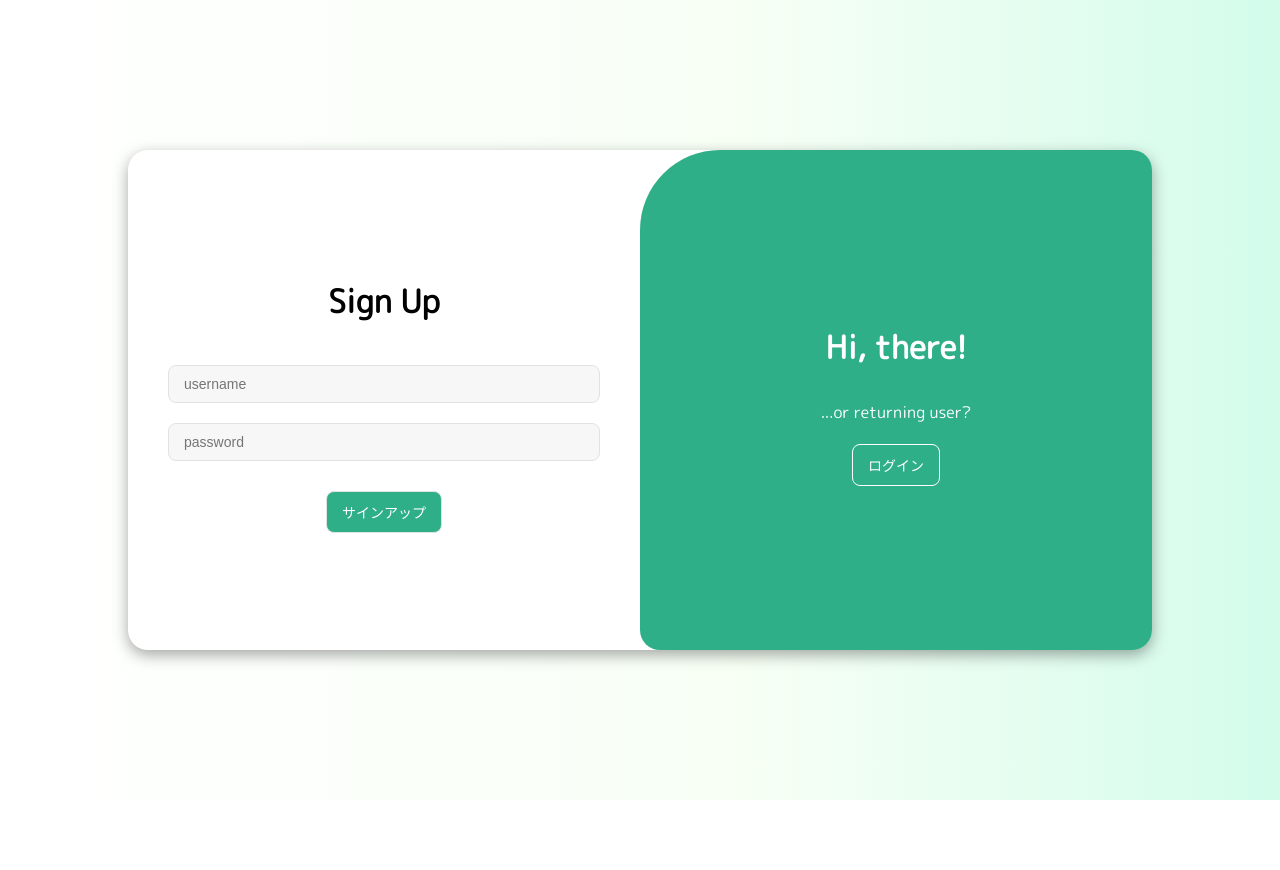
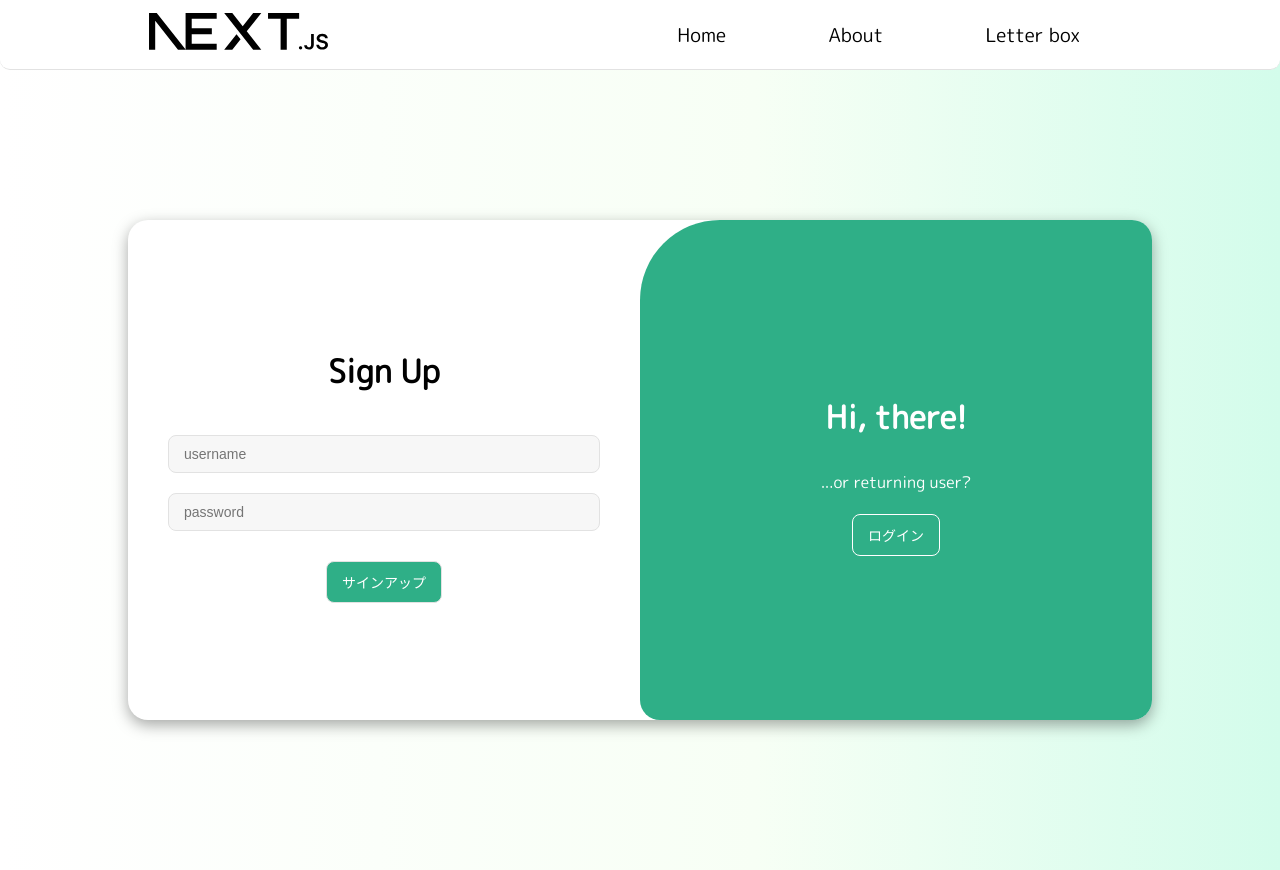
Before and after one commit to bq22005/willtify, a Next.js app: page /auth in a window 1280 px wide. Before the commit the page ends 800 px from the top, so only its background shows below. Built offline with nearby package versions, Linux system fonts and the light colour scheme.

Commit message:
Update header layout

```diff
--- a/src/app/globals.css
+++ b/src/app/globals.css
@@ -17,3 +17,8 @@ body {
   padding: 0;
   margin: 0;
 }
+
+a {
+  color: inherit;
+  text-decoration: none;
+}
--- /dev/null
+++ b/src/app/layout.module.css
@@ -0,0 +1,24 @@
+.container {
+    width: 100%;
+    height: 70px;
+    background-color: #fff;
+    border-bottom: 1px solid #e2e2e2;
+    border-radius: 0 0 10px 10px;
+    display: flex;
+    align-items: center;
+    justify-content: space-around;
+}
+
+.headerLogo {
+    width: 14vw;
+}
+
+.navList {
+    display: flex;
+}
+
+.navItem {
+    margin: 0 4vw;
+    list-style: none;
+    font-size: clamp(0.5rem, calc(0.5rem + 1vw), 1.2rem);
+}
--- a/src/app/layout.tsx
+++ b/src/app/layout.tsx
@@ -1,6 +1,7 @@
 import type { Metadata } from "next";
 import { M_PLUS_Rounded_1c } from "next/font/google";
 import "./globals.css";
+import styles from "./layout.module.css";
 
 const MPlusRounded1c = M_PLUS_Rounded_1c({
   weight: "400",
@@ -8,7 +9,7 @@ const MPlusRounded1c = M_PLUS_Rounded_1c({
 });
 
 export const metadata: Metadata = {
-  title: "Notifill",
+  title: "willtify",
   description: "未来の誰かにメッセージを届けよう。",
 };
 
@@ -20,6 +21,21 @@ export default function RootLayout({
   return (
     <html lang="ja">
       <body className={`${MPlusRounded1c.className}`}>
+        <header>
+          <div className={styles.container}>
+            <a href="">
+              <img className={styles.headerLogo} src="/next.svg" alt="" />
+            </a>
+            <nav className={styles.headerNav}>
+              <ul className={styles.navList}>
+                <li className={styles.navItem}><a href="/">Home</a></li>
+                <li className={styles.navItem}><a href="/">About</a></li>
+                <li className={styles.navItem}><a href="/">Letter box</a></li>
+              </ul>
+            </nav>
+          </div>
+        </header>
+
         {children}
       </body>
     </html>
```
